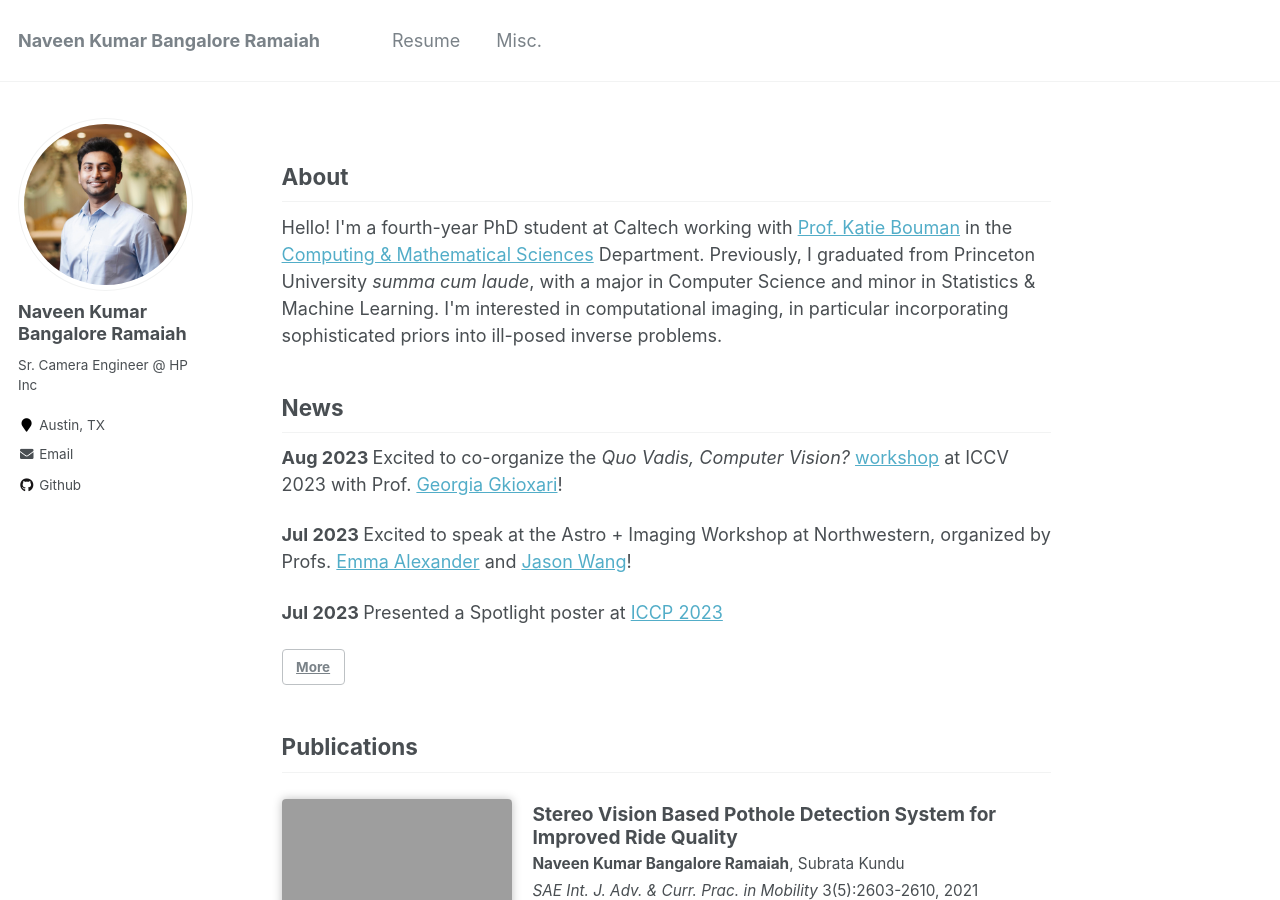
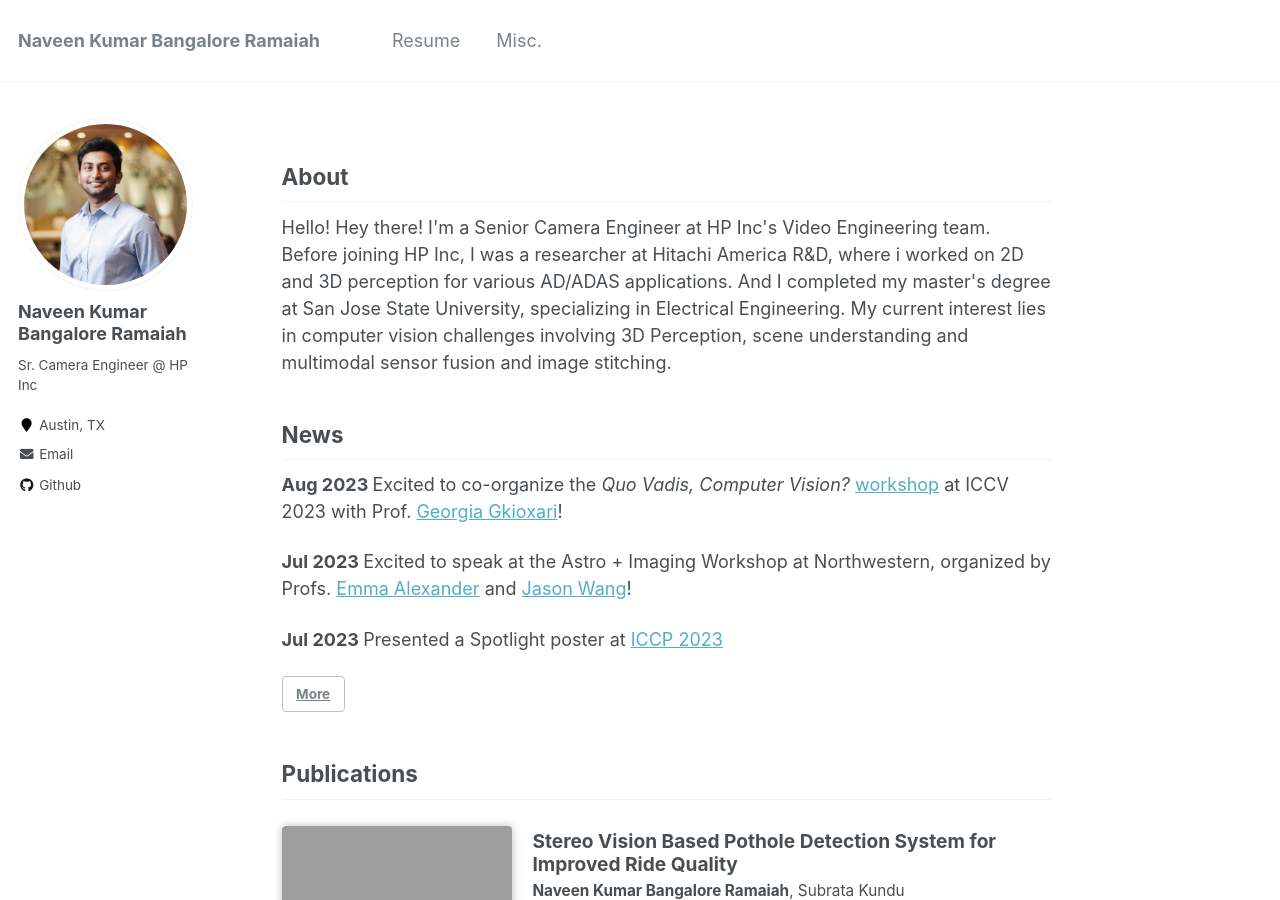
Before and after one commit to naveen-bangalore/nbangalore.github.io, a Jekyll site: the page built from index.html, in a window 1280 px wide and 900 px high. Built offline with Jekyll 4.4.1, drawn with Linux system fonts in a browser that asks for light colours.

Commit message:
Update index.html

```diff
--- a/index.html
+++ b/index.html
@@ -7,10 +7,11 @@ author_profile: true
 
 <h2 id="about">About</h2>
 <div><p>
-    Hello! I'm a fourth-year PhD student at Caltech working with <a href="http://users.cms.caltech.edu/~klbouman/" target="_blank">Prof. Katie Bouman</a>
-    in the <a href="http://www.cms.caltech.edu/" target="_blank">Computing & Mathematical Sciences</a> Department.
-    Previously, I graduated from Princeton University <em>summa cum laude</em>, with a major in Computer Science and minor in Statistics & Machine Learning.
-    I'm interested in computational imaging, in particular incorporating sophisticated priors into ill-posed inverse problems.
+    Hello! Hey there! I'm a Senior Camera Engineer at HP Inc's Video Engineering team.
+    Before joining HP Inc, I was a researcher at Hitachi America R&D, where i worked on 2D and 3D perception for various AD/ADAS applications.
+    And I completed my master's degree at San Jose State University, specializing in Electrical Engineering.
+
+    My current interest lies in computer vision challenges involving 3D Perception, scene understanding and multimodal sensor fusion and image stitching.
 </p></div>
 
 
```
